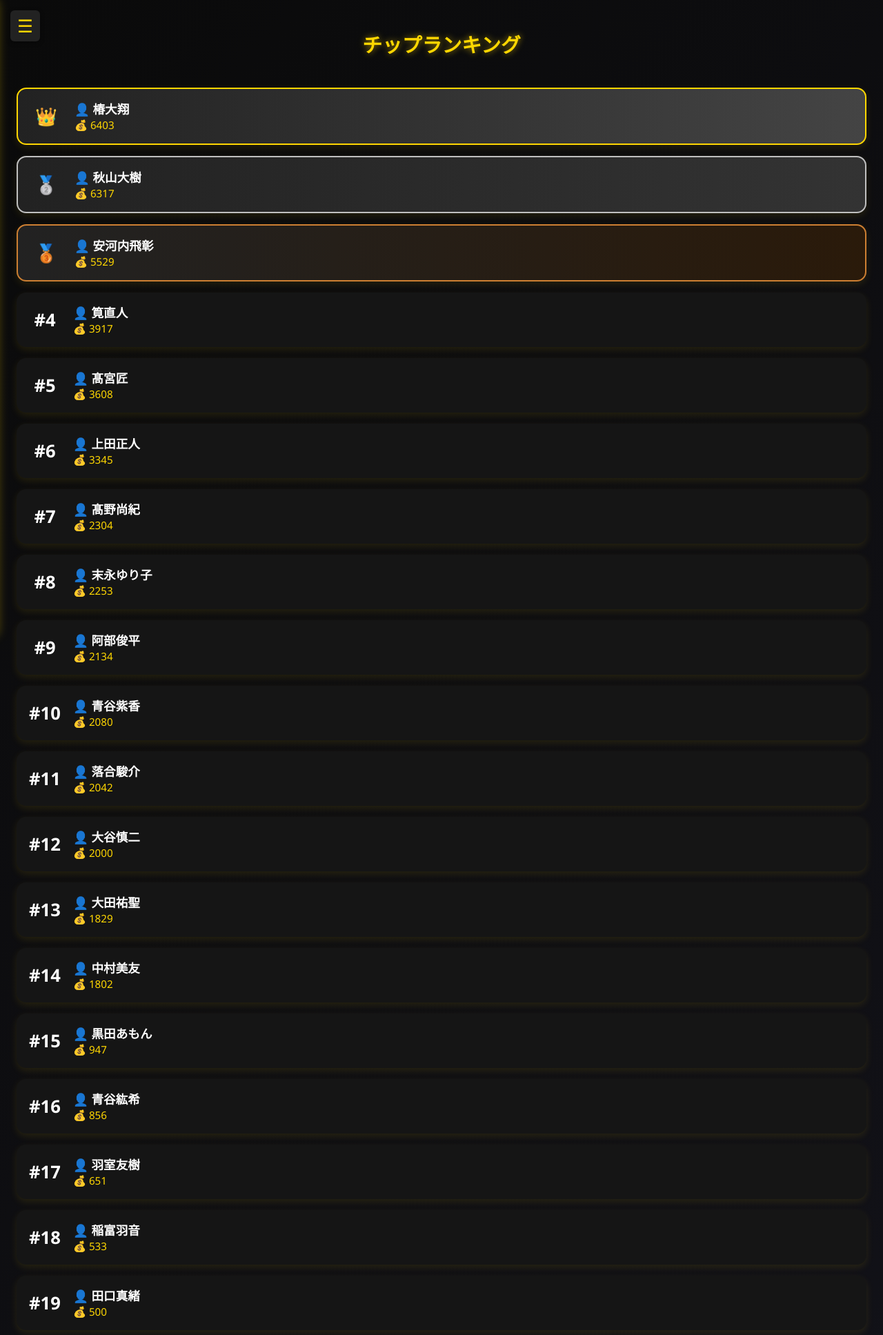
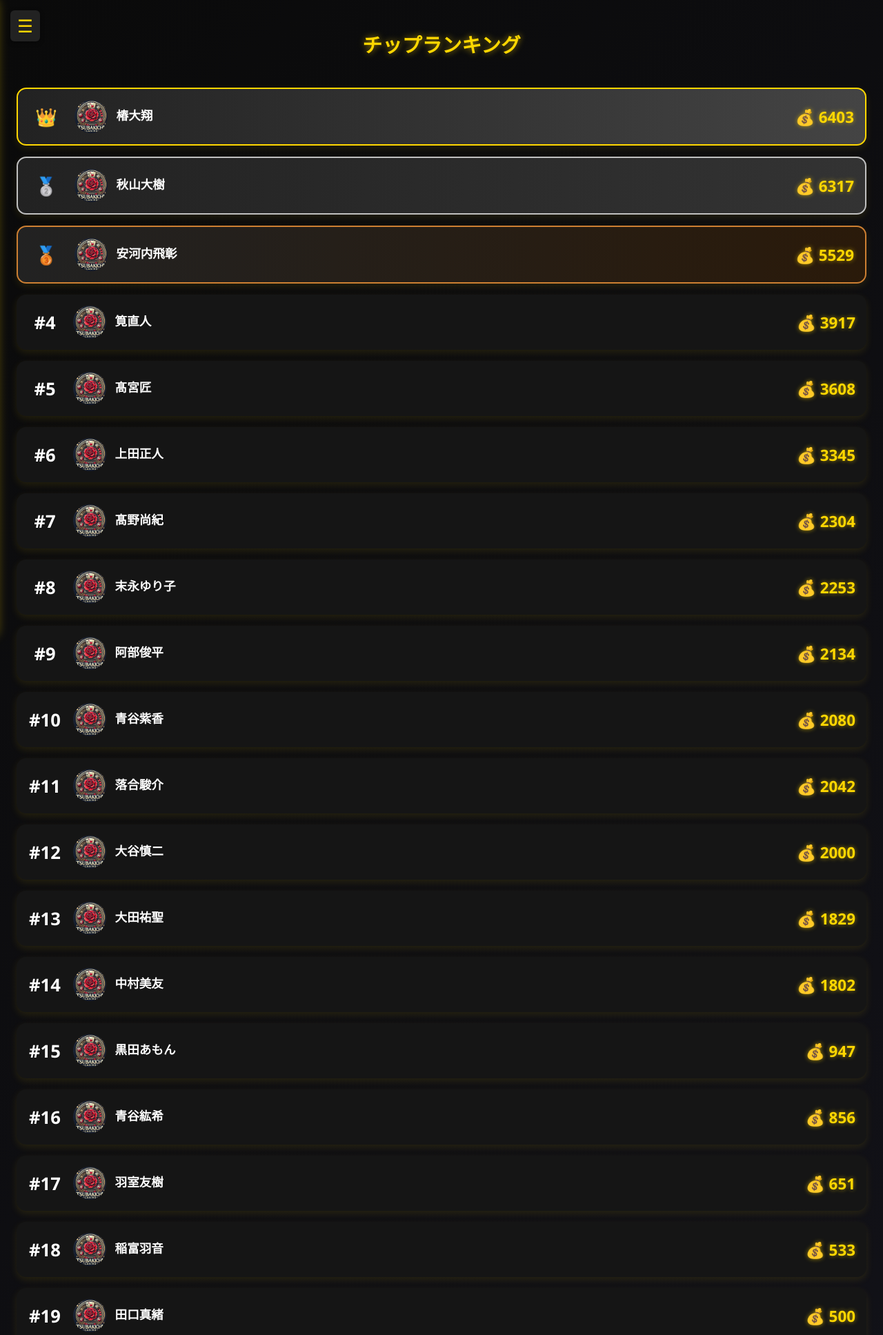
Before and after one commit to AoPong-831/casino_web, a Flask app: page /ranking in a window 1280 px wide. Shown: the top 1935 px of the page at 69% size. Run offline with Flask 3, Linux system fonts and the light colour scheme; a user stored in the database is signed in; data comes from the database, SQL or seed files in the repository; both versions use the stored data as it was after the commit.

Commit message:
アイコン追加、チップを右側表示へ

```diff
--- a/app/app.py
+++ b/app/app.py
@@ -46,6 +46,7 @@ class User(UserMixin, db.Model):
     last_login = db.Column(db.Date)#年月日だけでいいのでData型。時間まで欲しい場合はDatetime
     station = db.Column(db.String(20))#最寄り駅
     fare = db.Column(db.Integer)#大宮駅までの運賃
+    icon = db.Column(db.String(200), default="icons/default.png")#アイコン
 
 class Ticket(db.Model):
     id = db.Column(db.Integer, primary_key=True)
--- a/app/static/css/style_card.css
+++ b/app/static/css/style_card.css
@@ -50,6 +50,22 @@ h1 {
 .second { background: linear-gradient(90deg, #222, #333); border: 2px solid silver; }
 .third { background: linear-gradient(90deg, #222, #2a1a0a); border: 2px solid #cd7f32; }
 
+.user-icon {
+    width: 48px;
+    height: 48px;
+    border-radius: 50%; /* 丸型にする */
+    margin-right: 8px;
+    vertical-align: middle;
+    object-fit: cover; /* 画像の切れ防止 */
+}
+
+.info {
+  display: flex;
+  justify-content: space-between; /* 左右に配置 */
+  align-items: center;
+  width: 100%; /* 親幅いっぱいに広げる */
+}
+
 .info .name a {
   font-size: 1.1rem;
   font-weight: bold;
@@ -58,9 +74,11 @@ h1 {
 }
 
 .info .chip {
-  font-size: 0.95rem;
+  font-size: 1.4rem;
+  font-weight: bold;
   color: gold;
-  margin-top: 0.2rem;
+  margin: 0;
+  text-shadow: 0 0 6px rgba(255,215,0,0.6);/* 光らせる */
 }
 
 /* ハンバーガーメニューのボタン */
--- a/app/templates/ranking.html
+++ b/app/templates/ranking.html
@@ -71,7 +71,12 @@
                             {% if loop.index == 1 %}👑{% elif loop.index == 2 %}🥈{% elif loop.index == 3 %}🥉{% else %}#{{ loop.index }}{% endif %}
                         </div>
                         <div class="info">
-                            <div class="name"><a href="/profile/{{ user.id }}">👤 {{ user.name }}</a></div>
+                            <div class="name">
+                                <a href="/profile/{{ user.id }}">
+                                    <img src="{{ url_for('static', filename = user.icon) }}" alt="no_image" class="user-icon">
+                                    {{ user.name }}
+                                </a>
+                            </div>
                             <span class="chip">💰 {{ user.chip }}</span>
                         </div>
                     </div>
--- a/zentai_image.txt
+++ b/zentai_image.txt
@@ -45,7 +45,9 @@ Chip_log:log.id, user_id, user_name, chip, date
 (済)チケット申請中をマイページへ
 (済)交通費事前登録、ログイン時に自動チケット発行
 (済)最寄り駅変更をrootに表示する。
-一度ログインした人のチケット削除した後に再度出るようにする
+(済)一度ログインした人のチケット削除した後に再度出るようにする
+アカウント作成時に必要事項記入で最寄り駅名、往復料金などを入力させる。また、デフォアイコンを選択させる。
+
 
 
 ログイン中のユーザのみランキング別表示もあり(あっきー)
```
Also changed, not shown: app/static/icons/default.png (added), instance/local.db.
